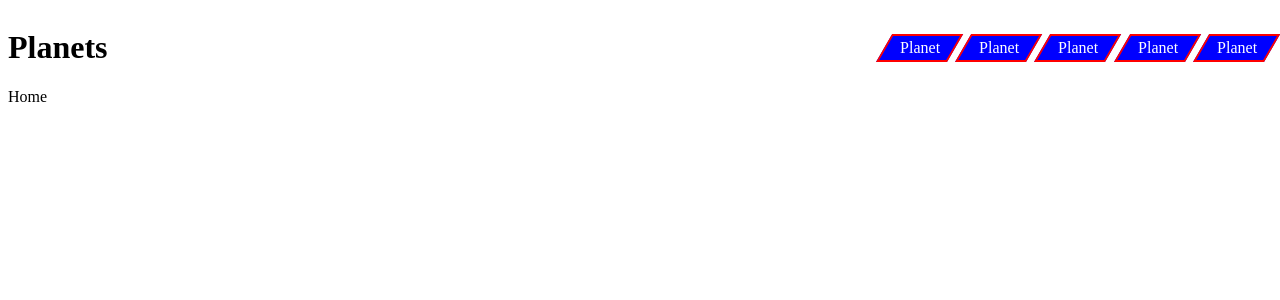
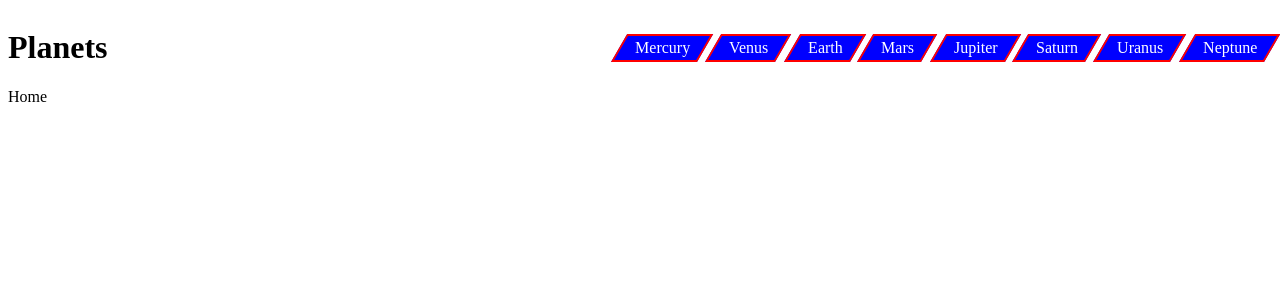
Before and after one commit to edo979/planets-app, a React (Vite) app: page / in a window 1280 px wide. Shown: the top 300 px of the page. Built offline with nearby package versions, Linux system fonts and the light colour scheme.

Commit message:
add planets to navigation

```diff
--- a/src/App.tsx
+++ b/src/App.tsx
@@ -1,4 +1,5 @@
 import { Outlet } from 'react-router-dom'
+import Navigation from './Navigation'
 import './scss/style.scss'
 
 function App() {
@@ -7,33 +8,7 @@ function App() {
       <header>
         <h1>Planets</h1>
         <nav className="navbar">
-          <ul className="navbar_list">
-            <li className="navbar_item">
-              <a href="#" className="navbar_link">
-                Planet
-              </a>
-            </li>
-            <li className="navbar_item">
-              <a href="#" className="navbar_link">
-                Planet
-              </a>
-            </li>
-            <li className="navbar_item">
-              <a href="#" className="navbar_link">
-                Planet
-              </a>
-            </li>
-            <li className="navbar_item">
-              <a href="#" className="navbar_link">
-                Planet
-              </a>
-            </li>
-            <li className="navbar_item">
-              <a href="#" className="navbar_link">
-                Planet
-              </a>
-            </li>
-          </ul>
+          <Navigation />
         </nav>
       </header>
 
--- /dev/null
+++ b/src/Navigation.tsx
@@ -0,0 +1,90 @@
+import { NavLink } from 'react-router-dom'
+
+function Navigation() {
+  return (
+    <ul className="navbar_list">
+      <li className="navbar_item">
+        <NavLink
+          to={'/mercury'}
+          className={({ isActive }) =>
+            `navbar_link${isActive ? ' active' : ''}`
+          }
+        >
+          Mercury
+        </NavLink>
+      </li>
+      <li className="navbar_item">
+        <NavLink
+          to={'/venus'}
+          className={({ isActive }) =>
+            `navbar_link${isActive ? ' active' : ''}`
+          }
+        >
+          Venus
+        </NavLink>
+      </li>
+      <li className="navbar_item">
+        <NavLink
+          to={'/earth'}
+          className={({ isActive }) =>
+            `navbar_link${isActive ? ' active' : ''}`
+          }
+        >
+          Earth
+        </NavLink>
+      </li>
+      <li className="navbar_item">
+        <NavLink
+          to={'/mars'}
+          className={({ isActive }) =>
+            `navbar_link${isActive ? ' active' : ''}`
+          }
+        >
+          Mars
+        </NavLink>
+      </li>
+      <li className="navbar_item">
+        <NavLink
+          to={'/jupiter'}
+          className={({ isActive }) =>
+            `navbar_link${isActive ? ' active' : ''}`
+          }
+        >
+          Jupiter
+        </NavLink>
+      </li>
+      <li className="navbar_item">
+        <NavLink
+          to={'/saturn'}
+          className={({ isActive }) =>
+            `navbar_link${isActive ? ' active' : ''}`
+          }
+        >
+          Saturn
+        </NavLink>
+      </li>
+      <li className="navbar_item">
+        <NavLink
+          to={'/uranus'}
+          className={({ isActive }) =>
+            `navbar_link${isActive ? ' active' : ''}`
+          }
+        >
+          Uranus
+        </NavLink>
+      </li>
+      <li className="navbar_item">
+        <NavLink
+          to={'/neptune'}
+          className={({ isActive }) =>
+            `navbar_link${isActive ? ' active' : ''}`
+          }
+        >
+          Neptune
+        </NavLink>
+      </li>
+    </ul>
+  )
+}
+
+export default Navigation
--- a/src/main.tsx
+++ b/src/main.tsx
@@ -11,7 +11,7 @@ ReactDOM.createRoot(document.getElementById('root') as HTMLElement).render(
       <Routes>
         <Route path="/" element={<App />}>
           <Route index element={<Home />} />
-          <Route path="e" element={<Planet />} />
+          <Route path="/:planet" element={<Planet />} />
         </Route>
       </Routes>
     </BrowserRouter>
```
